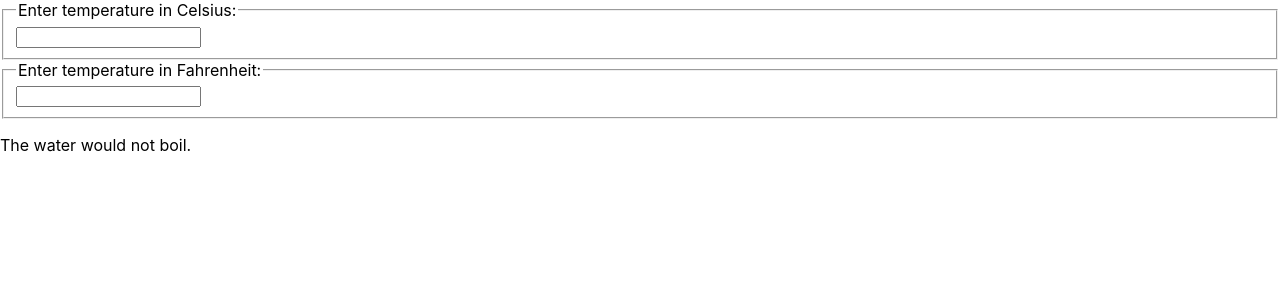
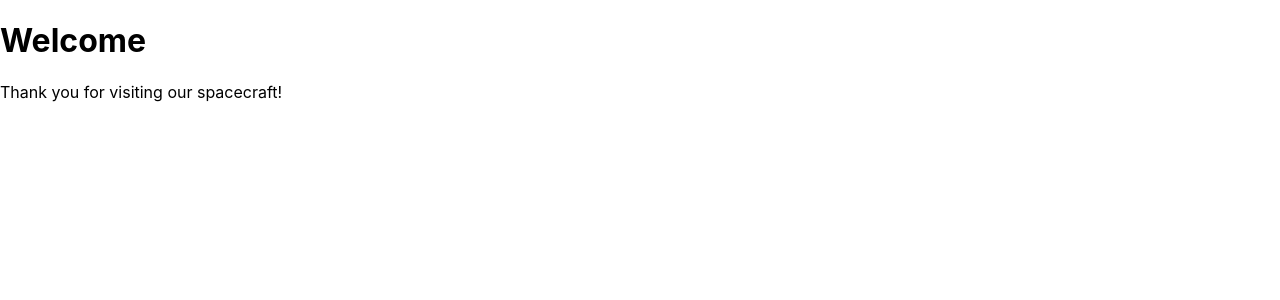
Before and after one commit to tmesis/react-test, a React (Create React App) app: page / in a window 1280 px wide. Shown: the top 300 px of the page. Built offline with nearby package versions, Linux system fonts and the light colour scheme.

Commit message:
Untitled

```diff
--- a/src/App.js
+++ b/src/App.js
@@ -2,95 +2,30 @@
 import React from "react";
 
 
-const scaleNames = {
-    c: 'Celsius',
-    f: 'Fahrenheit'
-};
-
-
-function toCelsius(fahrenheit) {
-    return (fahrenheit - 32) * 5 / 9;
+function FancyBorder({color, children}) {
+    return (
+        <div className={'FancyBorder FancyBorder-' + color}>
+            {children}
+        </div>
+    );
 }
 
-function toFahrenheit(celsius) {
-    return (celsius * 9 / 5) + 32;
-}
-
-function tryConvert(temperature, convert) {
-    const input = parseFloat(temperature);
-    if (Number.isNaN(input)) {
-        return '';
-    }
-    const output = convert(input);
-    const rounded = Math.round(output * 1000) / 1000;
-    return rounded.toString();
-}
-
-function BoilingVerdict(props) {
-    if (props.celsius >= 100) {
-        return <p>The water would boil.</p>;
-    }
-    return <p>The water would not boil.</p>;
-}
-
-class TemperatureInput extends React.Component {
-    handleChange = (event) => {
-        this.props.onTemperatureChange(event.target.value);
-    }
-
-    render() {
-        const temperature = this.props.temperature;
-        const scale = this.props.scale;
-        return (
-            <fieldset>
-                <legend>Enter temperature in {scaleNames[scale]}:</legend>
-                <input value={temperature}
-                       onChange={this.handleChange}/>
-            </fieldset>
-        );
-    }
-}
-
-class Calculator extends React.Component {
-    constructor(props) {
-        super(props);
-        this.state = {temperature: '', scale: 'c'};
-    }
-
-    handleCelsiusChange = (temperature) => {
-        this.setState({scale: 'c', temperature: temperature});
-    }
-
-    handleFahrenheitChange = (temperature) => {
-        this.setState({scale: 'f', temperature: temperature});
-    }
-
-    render() {
-        const scale = this.state.scale;
-        const temperature = this.state.temperature;
-        const celsius = scale === 'f' ? tryConvert(temperature, toCelsius) : temperature;
-        const fahrenheit = scale === 'c' ? tryConvert(temperature, toFahrenheit) : temperature;
-
-        return (
-            <div>
-                <TemperatureInput
-                    scale="c"
-                    temperature={celsius}
-                    onTemperatureChange={this.handleCelsiusChange}/>
-                <TemperatureInput
-                    scale="f"
-                    temperature={fahrenheit}
-                    onTemperatureChange={this.handleFahrenheitChange}/>
-                <BoilingVerdict
-                    celsius={parseFloat(celsius)}/>
-            </div>
-        );
-    }
+function WelcomeDialog() {
+    return (
+        <FancyBorder color="blue">
+            <h1 className="Dialog-title">
+                Welcome
+            </h1>
+            <p className="Dialog-message">
+                Thank you for visiting our spacecraft!
+            </p>
+        </FancyBorder>
+    );
 }
 
 
 function App() {
-    return <Calculator/>
+    return <WelcomeDialog/>
 }
 
 export default App;
```
